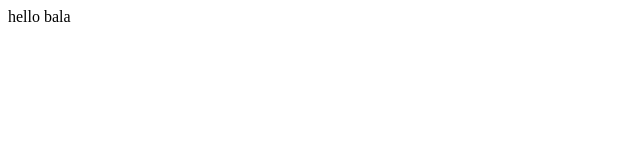
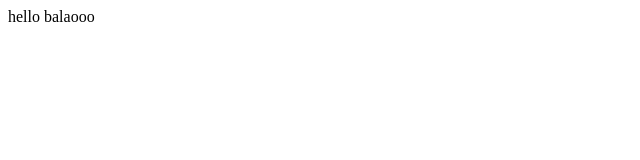
Before and after one commit to wordpressmonk/Swasthik-repo, a plain HTML site: page index.html in a window 1280 px wide. Shown: the full height of the page, 0-640 px from the left. Drawn offline with Linux system fonts and the light colour scheme.

Commit message:
ghggg
ioioj

```diff
--- a/index.html
+++ b/index.html
@@ -1,5 +1,5 @@
 <html>
 <body>
-<p> hello bala</p>
+<p> hello balaooo</p>
 </body>
 </html>
```
